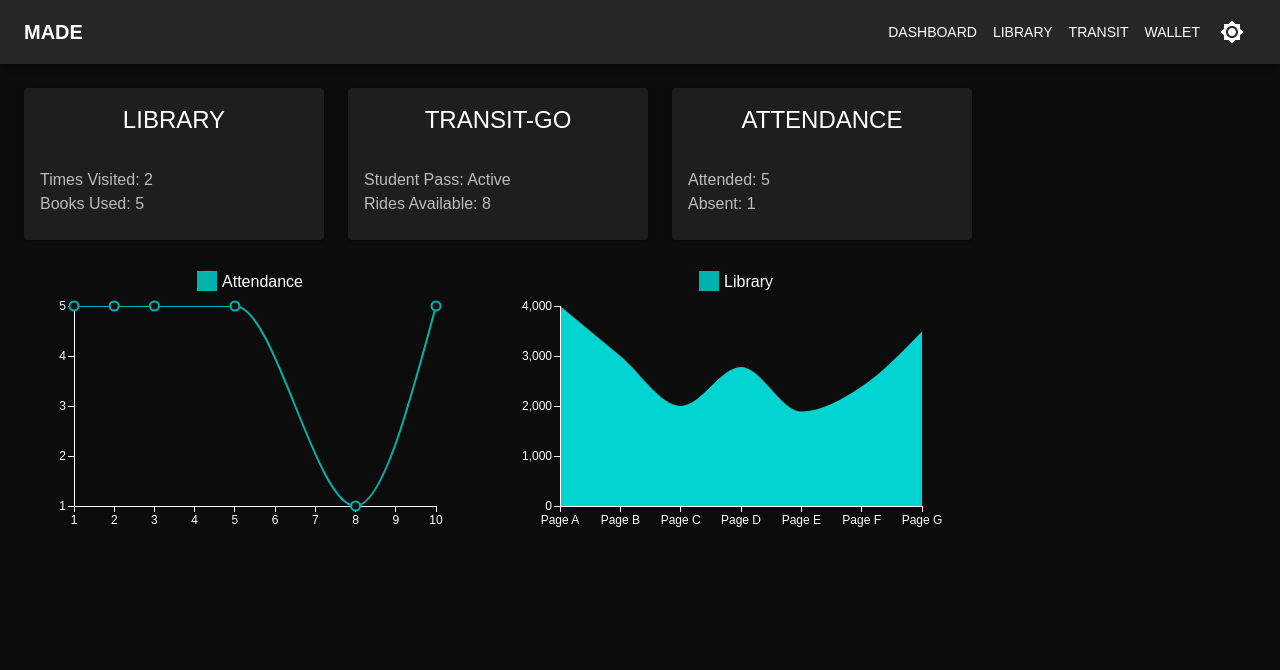
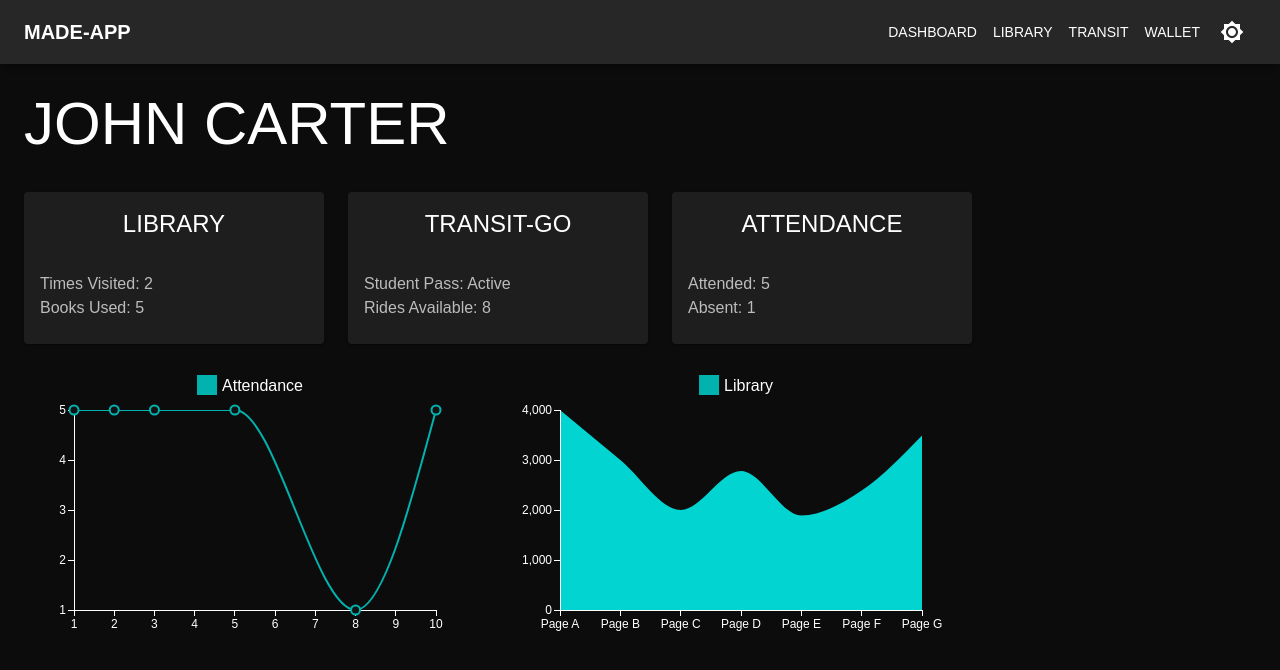
Before and after one commit to damaluku/made-app, a Next.js app: page / in a window 1280 px wide. Shown: the top 670 px of the page. Built offline with nearby package versions, Linux system fonts and the light colour scheme.

Commit message:
banner name updated, dashboard name added

```diff
--- a/layouts/Navbar.tsx
+++ b/layouts/Navbar.tsx
@@ -57,7 +57,7 @@ export default function NavBar(props: Props) {
         textTransform="uppercase"
         sx={{ my: 2 }}
       >
-        Made
+        Made-app
       </Typography>
       <Divider />
       <List>
@@ -105,7 +105,7 @@ export default function NavBar(props: Props) {
             textTransform="uppercase"
             sx={{ flexGrow: 1, display: { xs: "none", sm: "block" } }}
           >
-            Made
+            Made-app
           </Typography>
           <Box sx={{ display: { xs: "none", sm: "block" } }}>
             {navItems.map((item) => (
--- a/src/pages/index.tsx
+++ b/src/pages/index.tsx
@@ -1,7 +1,7 @@
 import Head from "next/head";
 import Image from "next/image";
 import { Inter } from "@next/font/google";
-import { Box, Grid, Stack } from "@mui/material";
+import { Box, Grid, Stack, Typography } from "@mui/material";
 import DashboardCard from "components/DashboardCard";
 import SimpleAreaChart from "components/SimpleAreaChart";
 import BasicLineChart from "components/BasicLineChart";
@@ -12,6 +12,10 @@ const inter = Inter({ subsets: ["latin"] });
 export default function Home() {
   return (
     <>
+      <Typography variant="h2" textTransform="uppercase" marginBottom={4}>
+        John Carter
+      </Typography>
+
       <Grid
         container
         spacing={{ xs: 2, md: 3 }}
--- a/src/pages/transit/index.tsx
+++ b/src/pages/transit/index.tsx
@@ -1,6 +1,7 @@
 import { Box, Button, Divider, Stack, Typography } from "@mui/material";
 import React from "react";
 import DirectionsBusIcon from "@mui/icons-material/DirectionsBus";
+import Link from "next/link";
 
 const Transit = () => {
   return (
@@ -38,7 +39,9 @@ const Transit = () => {
       <Divider sx={{ margin: "2rem 0" }} />
       <Stack flexDirection="row" justifyContent="center">
         <Box>
-          <Button variant="outlined">Add rides</Button>
+          <Button variant="outlined" LinkComponent={Link} href="/wallet">
+            Add rides
+          </Button>
         </Box>
       </Stack>
     </Box>
```
